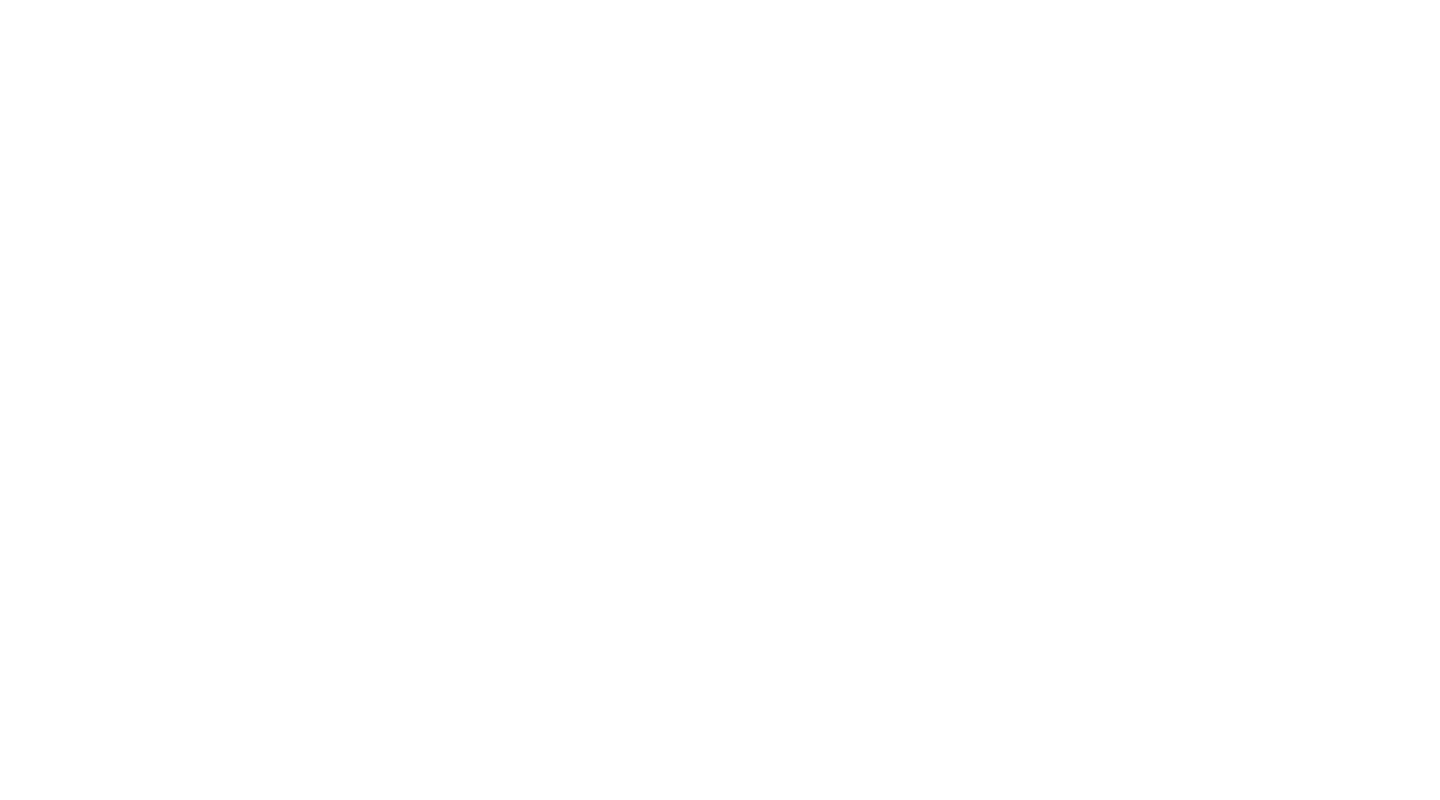
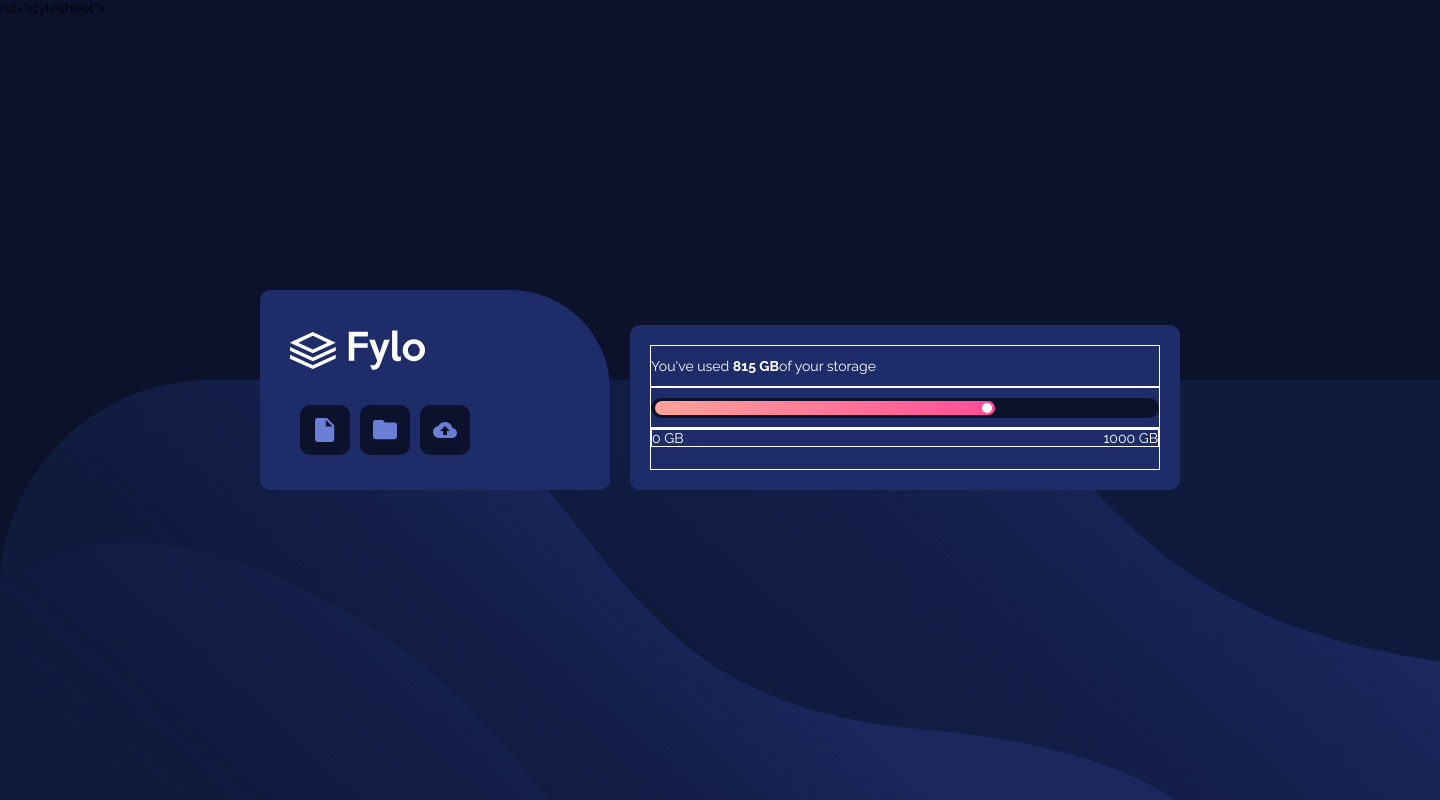
Before and after one commit to metallicatzach/filo-data-storage, a plain HTML site: page index.html in a window 1280 px wide. Shown: the whole page, 1440 px wide, since content can reach past the window. Drawn offline with Linux system fonts and the light colour scheme.

Commit message:
big improvement

```diff
--- a/index.html
+++ b/index.html
@@ -2,14 +2,68 @@
 <html lang="en">
 <head>
   <meta charset="UTF-8">
-  <meta name="viewport" content="width=device-width, initial-scale=1.0"> <!-- displays site properly based on user's device -->
-
-  <link rel="icon" type="image/png" sizes="32x32" href="./images/favicon-32x32.png">
+  <meta name="viewport" content="width=device-width, initial-scale=1.0">
+  <title>Document</title>
   <link rel="stylesheet" href="style.css">
-  <title>Frontend Mentor | Fylo data storage component</title>
-
+  <link rel="preconnect" href="https://fonts.googleapis.com">
+<link rel="preconnect" href="https://fonts.gstatic.com" crossorigin>
+<link rel="preconnect" href="https://fonts.googleapis.com">
+<link rel="preconnect" href="https://fonts.gstatic.com" crossorigin>
+<link href="https://fonts.googleapis.com/css2?family=Raleway:wght@400;700&display=swap" rel="stylesheet">rel="stylesheet">
 </head>
 <body>
+  <div class="content">
+    <div class="box1">
+      <div class="box1_top">
+        <img src="images/logo.svg" alt="">
+      </div>
+      <div class="box1_bottom">
+        <div class="icon_image">
+          <img src="images/icon-document.svg" alt="">
+        </div>
+        <div class="icon_image">
+          <img src="images/icon-folder.svg" alt="">
+        </div>
+        <div class="icon_image">
+          <img src="images/icon-upload.svg" alt="">
+        </div>
+      </div>
+    </div>
+    <div class="box2_content">
+      <div class="box2">
+        <div class="box2_top">
+          <p>You've used <strong>815 GB</strong>of your storage</p>
+        </div>
+        <div class="box2_middle">
+          <div class="bubble_blue">
+            <div class="bubble_red">
+              <div class="circle"></div>
+            </div>
+          </div>
 
+
+
+
+
+
+
+
+
+
+
+        </div>
+        <div class="box2_bottom">
+          <div class="text_box">
+            <div class="num1">
+              <p>0 GB</p>
+            </div>
+            <div class="num2">
+              <p>1000 GB</p>
+            </div>
+          </div>
+        </div>
+      </div>
+    </div>
+  </div>
 </body>
 </html>
--- a/style.css
+++ b/style.css
@@ -0,0 +1,208 @@
+* {
+    box-sizing: border-box;
+    margin:0;
+    padding:0;
+    font-family: 'Raleway', sans-serif;
+    font-size:14px;
+}
+body {
+    background-color: #0C122C;
+    width:1440px;
+    height:800px;
+    background-image: url(images/bg-desktop.png);
+    background-repeat: no-repeat;
+    background-position: bottom;
+    background-position-x: left;
+}
+.content {
+    position: absolute;
+    top: 290px;
+    left:260px;
+    width:auto;
+    height:auto;
+    display:flex;
+    flex-direction: row;
+    justify-content: center;
+    align-items: center;
+}
+.box1 {
+    background-color: #1E2C69;
+    border-radius:10px 100px 10px 10px;
+    height:200px;
+    width:350px;
+    margin-right:10px;
+    display:flex;
+    flex-direction: column;
+}
+.box2_content {
+    height:200px;
+    width:auto;
+    display:flex;
+    align-items: flex-end;
+}
+.box2 {
+    background-color: #1E2C69;
+    border-radius:10px;
+    height:165px;
+    width:550px;
+    margin-left:10px;
+    display:flex;
+    flex-direction: column;
+    justify-content: space-between;
+
+}
+.box1_top {
+    margin: 0 30px ;
+    height:100%;
+    width:auto;
+    display:flex;
+    align-items: center;
+    padding-top: 20px;
+}
+.box1_bottom {
+    margin:0 30px ;
+    height:100%;
+    width:auto;
+    display:flex;
+    flex-direction: row;
+    align-items: center;
+    padding-bottom:20px;
+}
+.icon_image {
+    border-radius:10px;
+    display:flex;
+    justify-content: center;
+    align-items: center;
+    margin:0 0 0 10px;
+    padding:5px;
+    background-color: #0C122C;
+    height:50px;
+    width:50px;
+}
+.box2_top {
+    border:1px solid white;
+    height:100%;
+    width:auto;
+    margin: 20px 20px 0 20px;
+    color:white;
+    display:flex;
+    align-items: center;
+}
+.box2_middle {
+    border:1px solid white;
+    height:100%;
+    width:auto;
+    margin:0 20px 0 20px;
+    display:flex;
+    align-items: center;
+}
+.bubble_blue {
+    background-color: #0C122C;
+    height:20px;
+    width:100%;
+    border-radius:10px;
+    display:flex;
+    align-items: center;
+}
+.bubble_red {
+    background: linear-gradient(to right, hsl(6, 100%, 80%), hsl(335, 100%, 65%));
+    height:14px;
+    width:340px;
+    border-radius: 7px;
+    margin-left:4px;
+    display:flex;
+    align-items: center;
+    justify-content: flex-end;
+}
+.circle {
+    background-color: white;
+    width:10px;
+    height:10px;
+    border-radius:5px;
+    margin-right:3px;
+}
+
+
+
+
+
+
+
+
+
+
+
+
+
+
+
+
+.box2_bottom {
+    border:1px solid white;
+    height:100%;
+    width:auto;
+    margin:0 20px 20px 20px;
+}
+.text_box {
+    color:white;
+    display:flex;
+    flex-direction: row;
+    justify-content: space-between;
+    align-items: center;
+    border:1px solid
+}
+
+
+
+
+
+
+
+
+
+
+
+
+
+
+
+
+
+
+
+
+/*FOR MOBILE RESPONSIVENESS*/
+
+@media screen and (max-width:450px) {
+    body {
+        width:375px;
+        height:600px;
+        background-image: url(images/bg-mobile.png);
+        background-repeat: no-repeat;
+        background-position: top;
+        background-position-x: left;
+    }
+    .content {
+        position:absolute;
+        top:165px;
+        left:12px;
+        border:1px solid white;
+        width:350px;
+        height:415px;
+        display:flex;
+        flex-direction: column;
+        justify-content: space-around;
+        align-items: center;
+    }
+    .box1 {
+        height:200px;
+        width:330px;
+        border:1px solid white;
+    }
+    .box2 {
+        height:165px;
+        width:330px;
+        border:1px solid white;
+    }
+
+}
```
